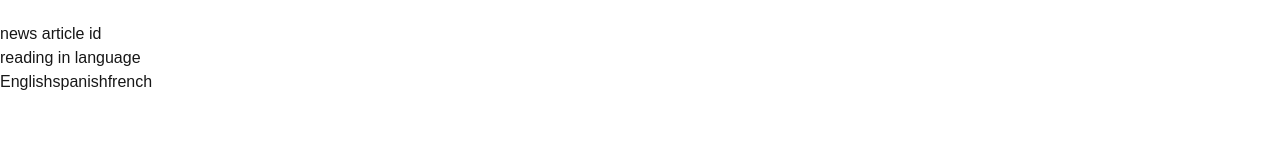
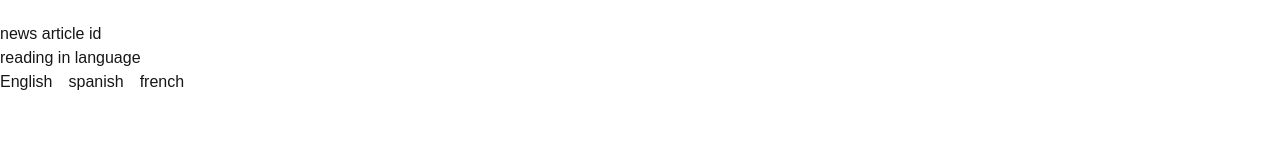
Before and after one commit to MogesBekele/next, a Next.js app: page /article/1 in a window 1280 px wide. Shown: the part 130-290 px from the top of the page. Built offline with nearby package versions, Linux system fonts and the light colour scheme.

Commit message:
create search params

```diff
--- a/src/app/article/[aritclesId]/page.tsx
+++ b/src/app/article/[aritclesId]/page.tsx
@@ -4,9 +4,9 @@ export default function Aritcles() {
     <div>
       <h1>news article id</h1>
       <h1>reading in language</h1>
-      <div>
+      <div className="flex gap-4" >
         <Link href="/articles/id?lang=en">English</Link>
-        <Link href="articles/id?lang=spa">spanish</Link>
+        <Link href="/articles/id?lang=es">spanish</Link>
         <Link href="/articles/id/lang=fr">french</Link>
       </div>
     </div>
--- a/src/app/page.tsx
+++ b/src/app/page.tsx
@@ -7,8 +7,8 @@ export default function Home() {
   <h1>wellcome to home page</h1>
   <Link href="/blog/first">blog</Link>
   <Link href='/products'>product</Link>
-  <Link href='articles/breaking-news-123?lang=en'>read in english</Link>
-   <Link href='articles/breaking-news-123?lang=en
+  <Link href='article/breaking-news-123?lang=en'>read in english</Link>
+   <Link href='article/breaking-news-123?lang=en
    fr'>read in french</Link>
 
 
```
